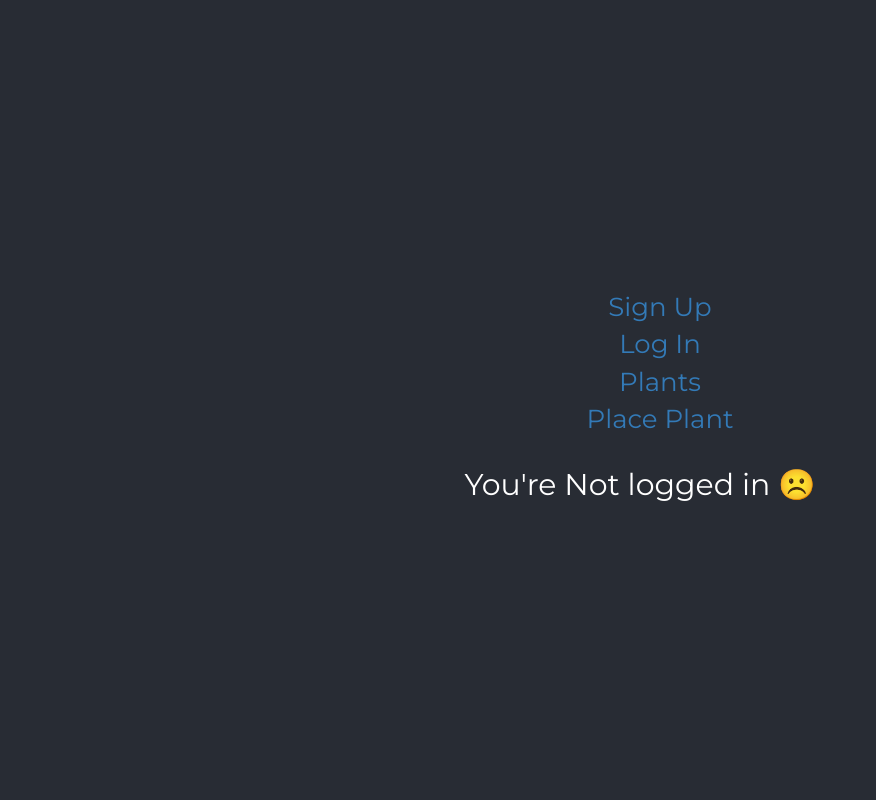
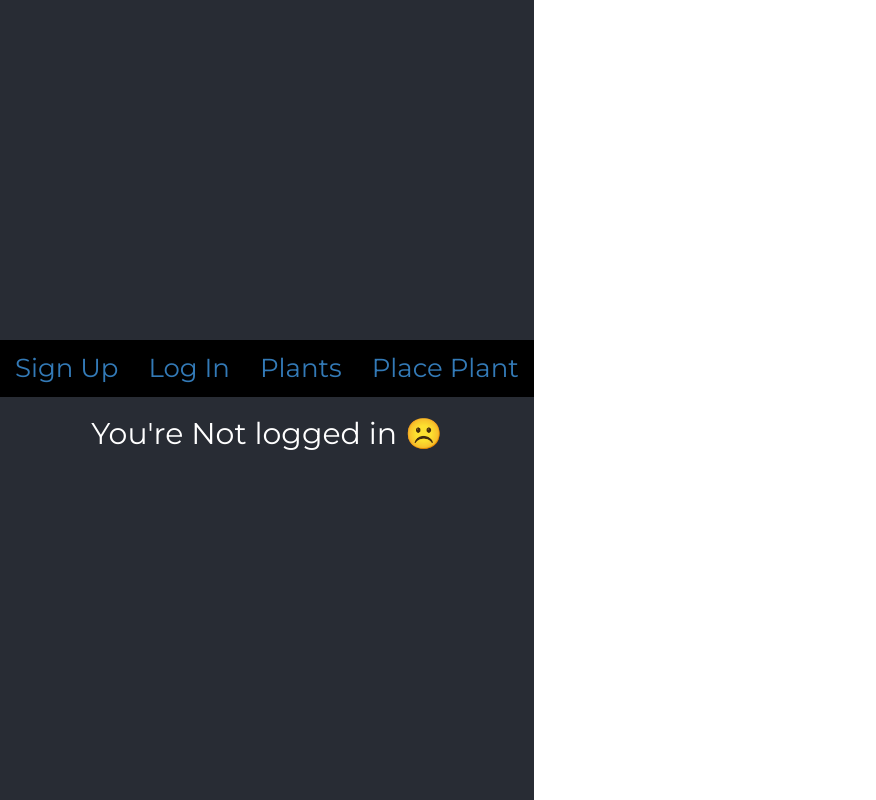
Before and after one commit to imalakamens/plant-parenthood, a React (Create React App) app: page / in a window 1280 px wide. Shown: the whole page, without its empty margins (0-876 px from the left). Built offline with nearby package versions, Linux system fonts and the light colour scheme; no server answers; a web font is replaced by a local one.

Commit message:
update nav

```diff
--- a/src/components/Navigation/Navigation.css
+++ b/src/components/Navigation/Navigation.css
@@ -1,3 +1,5 @@
 ul {
+  display: flex;
   list-style: none;
+  background-color: black;
 }
--- a/src/components/Navigation/Navigation.jsx
+++ b/src/components/Navigation/Navigation.jsx
@@ -1,59 +1,14 @@
 import React from 'react';
 import './Navigation.css'
-import { NavLink, Link } from 'react-router-dom';
+import NavigationMenu from '../NavigationMenu/NavigationMenu';
 
 const Navigation = (props) => {
-    let nav = props.user ?
-    <div>
-        <ul>
-            <li>
-                <NavLink exact to="/">
-                    Now Logged In
-                </NavLink>
-            </li>
-            <li>
-                <NavLink exact to="/plants">
-                    Plants
-                </NavLink>
-            </li>
-            <li>
-                <NavLink exact to="/addplant">
-                    Place Plant
-                </NavLink>
-            </li>
-            <li>
-                <Link to="" onClick={props.handleLogout}>Logout</Link>
-            </li>
-        </ul>
-    </div>
-        :
-    <div>
-        <ul>
-            <li>
-                <NavLink exact to="/signup">
-                    Sign Up
-                </NavLink>
-            </li>
-            <li>
-                <NavLink exact to="/login">
-                    Log In
-                </NavLink>
-            </li>
-            <li>
-                <NavLink exact to="/plants">
-                    Plants
-                </NavLink>
-            </li>
-            <li>
-                <NavLink exact to="/addplant">
-                    Place Plant
-                </NavLink>
-            </li>
-        </ul>
-    </div>
     return(
-        <nav>
-            {nav}
+        <nav className="nav">
+            <NavigationMenu
+                user={props.user}
+                handleLogout={props.handleLogout}
+            />
         </nav>
     );
 }
--- /dev/null
+++ b/src/components/NavigationMenu/NavigationMenu.jsx
@@ -0,0 +1,61 @@
+import React from 'react';
+import './NavigationMenu.css'
+import { NavLink, Link } from 'react-router-dom';
+
+const NavigationMenu = (props) => {
+    let nav = props.user ?
+    <div>
+        <ul className='nav'>
+            <li className="nav-item">
+                <NavLink exact to="/">
+                    Home
+                </NavLink>
+            </li>
+            <li>
+                <NavLink exact to="/plants">
+                    Plants
+                </NavLink>
+            </li>
+            <li className="nav-item">
+                <NavLink exact to="/addplant">
+                    Place Plant
+                </NavLink>
+            </li>
+            <li className="nav-item">
+                <Link to="" onClick={props.handleLogout}>Logout</Link>
+            </li>
+        </ul>
+    </div>
+        :
+    <div>
+        <ul className="nav">
+            <li className="nav-item">
+                <NavLink exact to="/signup">
+                    Sign Up
+                </NavLink>
+            </li>
+            <li className="nav-item">
+                <NavLink exact to="/login">
+                    Log In
+                </NavLink>
+            </li>
+            <li className="nav-item">
+                <NavLink exact to="/plants">
+                    Plants
+                </NavLink>
+            </li>
+            <li className="nav-item">
+                <NavLink exact to="/addplant">
+                    Place Plant
+                </NavLink>
+            </li>
+        </ul>
+    </div>
+    return(
+        <div>
+            {nav}
+        </div>
+    );
+}
+
+export default NavigationMenu;
--- a/src/components/PlantListItem/PlantListItem.jsx
+++ b/src/components/PlantListItem/PlantListItem.jsx
@@ -1,9 +1,10 @@
 import React from 'react';
 import { Link } from 'react-router-dom';
 
+
 function PlantListItem({plant, handleDeletePlant}) {
     return (
-        <div>
+        <div className="card-body">
             <Link to={{ pathname:'/details', state:{plant} }}>
                 {plant.commonName} &nbsp;&nbsp;&nbsp;
             </Link>
--- a/src/pages/App/App.css
+++ b/src/pages/App/App.css
@@ -3,6 +3,7 @@
 font-family: 'Peddana', serif;
 */
 .App {
+  display: flex;
   text-align: center;
   font-family: 'Montserrat', sans-serif;
 }
--- a/src/pages/PlantListPage/PlantListPage.css
+++ b/src/pages/PlantListPage/PlantListPage.css
@@ -0,0 +1,7 @@
+.card {
+  background-color: red;
+}
+
+.card-body {
+  background-color: cornsilk;
+}
--- a/src/pages/PlantListPage/PlantListPage.jsx
+++ b/src/pages/PlantListPage/PlantListPage.jsx
@@ -1,11 +1,11 @@
 import React from 'react'
 import PlantListItem from '../../components/PlantListItem/PlantListItem';
+import './PlantListPage.css'
 
 function PlantListPage(props) {
     return (
-        <>
+        <div className="card">
         <h1>Available Plants</h1>
-        <div>
             {props.plants.map( plant =>
             <PlantListItem
                 key={plant._id}
@@ -14,7 +14,6 @@
             />
             )}
         </div>
-        </>
     );
 }
 
```
Also changed, not shown: src/components/NavigationMenu/NavigationMenu.css (added).
